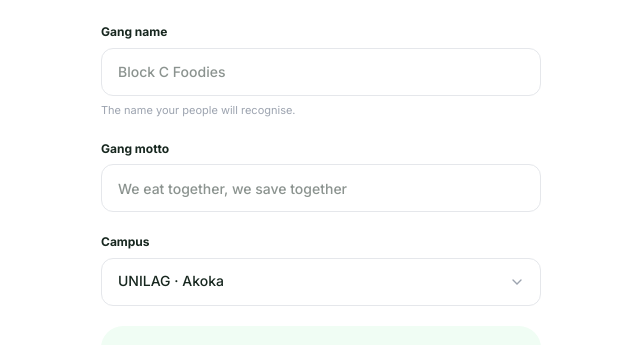
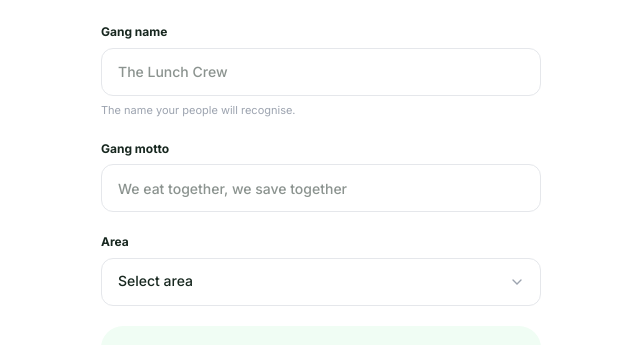
Before and after one commit to fredddyy/chopdrop, a Next.js app: page /pools/create in a window 1280 px wide. Shown: the part 275-620 px from the top of the page, without its empty margins (319-959 px from the left). Built offline with nearby package versions, Linux system fonts and the light colour scheme.

Commit message:
fix: universal copy — remove campus/student/UNILAG, works for offices, estates, any group

```diff
--- a/src/app/account/page.tsx
+++ b/src/app/account/page.tsx
@@ -156,7 +156,7 @@ export default function AccountPage() {
       {/* ── Savings card (dark forest) ── */}
       <div className="px-5 mt-5">
         <div className="p-5 rounded-[22px]" style={{ background: "#1C1C1E" }}>
-          <p className="text-[10px] font-extrabold uppercase tracking-[0.15em]" style={{ color: "#E84C3D" }}>This semester · Your earned value</p>
+          <p className="text-[10px] font-extrabold uppercase tracking-[0.15em]" style={{ color: "#E84C3D" }}>Your earned value</p>
           <p className="text-[36px] font-extrabold tabular-nums leading-none mt-2 text-white" style={{ fontFamily: "'Bricolage Grotesque', sans-serif", letterSpacing: "-2px" }}>{fp(totalSaved)} saved</p>
           <p className="text-[14px] font-bold mt-2 text-white">Same appetite. Smarter spending.</p>
           <p className="text-[11px] mt-1" style={{ color: "var(--subdued)" }}>Food discounts compared with individual prices. Your wallet credit is separate.</p>
--- a/src/app/api/stores/route.ts
+++ b/src/app/api/stores/route.ts
@@ -148,7 +148,7 @@ export async function GET(request: NextRequest) {
       topItems,
       distanceKm: distanceKm !== null ? Math.round(distanceKm * 10) / 10 : null,
       walkMinutes,
-      deliveryEstimate: walkMinutes !== null ? `${walkMinutes} min walk` : "Campus pickup",
+      deliveryEstimate: walkMinutes !== null ? `${walkMinutes} min walk` : "Pickup nearby",
       rating: ratingBase,
       orderCount: orderBase,
     };
--- a/src/app/discover/page.tsx
+++ b/src/app/discover/page.tsx
@@ -224,7 +224,7 @@ export default function DiscoverPage() {
             style={{ background: "#1C1C1E", color: "white" }}
           >
             <svg width="10" height="10" viewBox="0 0 24 24" fill="none" stroke="currentColor" strokeWidth="2.5" strokeLinecap="round"><circle cx="12" cy="12" r="3" /><path d="M12 2v4M12 18v4M2 12h4M18 12h4" /></svg>
-            {userArea || "UNILAG"} · {userAddress?.split(",")[0] || "Set location"}
+            {userArea || "Your area"} · {userAddress?.split(",")[0] || "Set location"}
           </button>
           <Link href="/rewards" className="flex items-center gap-1 h-[30px] px-3 rounded-full text-[11px] font-bold" style={{ background: "#1C1C1E", color: "white" }}>
             280 pts
@@ -391,7 +391,7 @@ export default function DiscoverPage() {
                   {/* Pickup location */}
                   <div className="flex items-center gap-1.5 mt-2.5 text-[11px]" style={{ color: "var(--subdued)" }}>
                     <svg width="12" height="12" viewBox="0 0 24 24" fill="none" stroke="currentColor" strokeWidth="2" strokeLinecap="round"><path d="M21 10c0 7-9 13-9 13s-9-6-9-13a9 9 0 0 1 18 0z" /><circle cx="12" cy="10" r="3" /></svg>
-                    {userArea ? `${userArea} pickup` : "Campus pickup"}
+                    {userArea ? `${userArea} pickup` : "Pickup nearby"}
                   </div>
                   {/* Social proof — avatar circles */}
                   {featured.fill.joined >= 2 && (
@@ -451,7 +451,7 @@ export default function DiscoverPage() {
                         </div>
                         <div className="flex items-center gap-1 mt-1.5 text-[10px]" style={{ color: "var(--text-muted)" }}>
                           <svg width="10" height="10" viewBox="0 0 24 24" fill="none" stroke="currentColor" strokeWidth="2" strokeLinecap="round"><path d="M21 10c0 7-9 13-9 13s-9-6-9-13a9 9 0 0 1 18 0z" /><circle cx="12" cy="10" r="3" /></svg>
-                          {userArea ? `${userArea} pickup` : "Campus pickup"}
+                          {userArea ? `${userArea} pickup` : "Pickup nearby"}
                         </div>
                       </div>
                     </Link>
--- a/src/app/ops/settings/page.tsx
+++ b/src/app/ops/settings/page.tsx
@@ -50,8 +50,8 @@ const SETTING_GROUPS: SettingGroup[] = [
     description: "Pickup and delivery configuration",
     settings: [
       {
-        key: "campus-pickup",
-        label: "Campus pickup enabled",
+        key: "pickup-enabled",
+        label: "Pickup enabled",
         type: "toggle",
         defaultValue: "true",
       },
--- a/src/app/orders/page.tsx
+++ b/src/app/orders/page.tsx
@@ -42,7 +42,7 @@ export default function OrdersPage() {
         <div className="flex items-center gap-2">
           <svg width="20" height="20" viewBox="0 0 24 24" fill="none" stroke="var(--coral)" strokeWidth="2" strokeLinecap="round" strokeLinejoin="round"><path d="M9 5H7a2 2 0 0 0-2 2v12a2 2 0 0 0 2 2h10a2 2 0 0 0 2-2V7a2 2 0 0 0-2-2h-2M9 5a2 2 0 0 0 2 2h2a2 2 0 0 0 2-2M9 5a2 2 0 0 1 2-2h2a2 2 0 0 1 2 2" /></svg>
           <div>
-            <p className="text-[10px] font-extrabold uppercase tracking-[0.15em]" style={{ color: "var(--coral)", lineHeight: "130%" }}>Student · Activity</p>
+            <p className="text-[10px] font-extrabold uppercase tracking-[0.15em]" style={{ color: "var(--coral)", lineHeight: "130%" }}>Activity</p>
             <span className="text-[18px] font-extrabold tracking-[-0.03em] leading-none" style={{ color: "#1C1C1E", fontFamily: "'Bricolage Grotesque', sans-serif" }}>My Activity</span>
           </div>
         </div>
--- a/src/app/pools/create/page.tsx
+++ b/src/app/pools/create/page.tsx
@@ -11,7 +11,7 @@ export default function CreateGangPage() {
   const [creating, setCreating] = useState(false);
   const [gangName, setGangName] = useState("");
   const [motto, setMotto] = useState("");
-  const [campus, setCampus] = useState("UNILAG · Akoka");
+  const [campus, setCampus] = useState("");
   const [waLink, setWaLink] = useState("");
 
   return (
@@ -70,7 +70,7 @@ export default function CreateGangPage() {
             type="text"
             value={gangName}
             onChange={(e) => setGangName(e.target.value)}
-            placeholder="Block C Foodies"
+            placeholder="The Lunch Crew"
             className="w-full h-[48px] px-4 rounded-[12px] text-[14px] font-medium outline-none"
             style={{ background: "var(--card)", color: "#17271F", border: "1px solid var(--border)" }}
           />
@@ -90,9 +90,9 @@ export default function CreateGangPage() {
           />
         </div>
 
-        {/* ── Campus ── */}
+        {/* ── Area ── */}
         <div className="mt-5">
-          <label className="text-[12px] font-bold block mb-1.5" style={{ color: "#17271F" }}>Campus</label>
+          <label className="text-[12px] font-bold block mb-1.5" style={{ color: "#17271F" }}>Area</label>
           <div className="relative">
             <select
               value={campus}
@@ -100,11 +100,14 @@ export default function CreateGangPage() {
               className="w-full h-[48px] px-4 rounded-[12px] text-[14px] font-medium outline-none appearance-none cursor-pointer"
               style={{ background: "var(--card)", color: "#17271F", border: "1px solid var(--border)" }}
             >
-              <option>UNILAG · Akoka</option>
-              <option>LASU · Ojo</option>
-              <option>OAU · Ile-Ife</option>
-              <option>UI · Ibadan</option>
-              <option>FUTA · Akure</option>
+              <option value="">Select area</option>
+              <option>Ikeja</option>
+              <option>Lekki</option>
+              <option>Victoria Island</option>
+              <option>Yaba</option>
+              <option>Surulere</option>
+              <option>Ajah</option>
+              <option>Ikoyi</option>
             </select>
             <svg width="16" height="16" viewBox="0 0 24 24" fill="none" stroke="var(--text-muted)" strokeWidth="2" strokeLinecap="round" className="absolute right-4 top-1/2 -translate-y-1/2 pointer-events-none"><path d="m6 9 6 6 6-6" /></svg>
           </div>
--- a/src/app/pools/page.tsx
+++ b/src/app/pools/page.tsx
@@ -42,7 +42,7 @@ export default function GangsPage() {
           <svg width="28" height="25" viewBox="0 0 35 32" fill="none" stroke="#17271F" strokeWidth="1.4" strokeLinecap="round" className="mb-3"><path d="M24.035 30.7V27.366c0-1.768-.702-3.464-1.953-4.714a6.667 6.667 0 0 0-4.714-1.953H7.367a6.667 6.667 0 0 0-4.714 1.953A6.667 6.667 0 0 0 .7 27.366V30.7M24.035.912a6.667 6.667 0 0 1 3.6 2.374 6.667 6.667 0 0 1 0 8.16 6.667 6.667 0 0 1-3.6 2.373M34.036 30.699V27.366a6.667 6.667 0 0 0-1.398-4.08 6.667 6.667 0 0 0-3.602-2.387M19.035 7.366a6.667 6.667 0 1 1-13.335 0 6.667 6.667 0 0 1 13.335 0z" /></svg>
           <h3 className="text-[20px] font-extrabold" style={{ fontFamily: "'Bricolage Grotesque', sans-serif", color: "#17271F" }}>Start your crew.</h3>
           <p className="text-[13px] mt-1 leading-[155%]" style={{ color: "#17271F", opacity: 0.7 }}>
-            Roommates, coursemates, late-night foodies — give your table a name and bring them together.
+            Friends, neighbours, colleagues — your regular food crew.
           </p>
           <Link href="/pools/create" className="mt-4 h-[44px] rounded-full flex items-center justify-between px-5 text-[14px] font-bold text-white press-feedback" style={{ background: "var(--coral)" }}>
             <span>Create a gang</span>
--- a/src/app/store/[id]/page.tsx
+++ b/src/app/store/[id]/page.tsx
@@ -164,7 +164,7 @@ export default function StorePage() {
           <svg width="18" height="18" viewBox="0 0 24 24" fill="none" stroke="var(--text)" strokeWidth="2.5" strokeLinecap="round"><path d="m15 18-6-6 6-6" /></svg>
         </button>
         <div className="text-center">
-          <p className="text-[10px] font-extrabold uppercase tracking-[0.15em]" style={{ color: "var(--coral)", lineHeight: "130%" }}>Campus Kitchens</p>
+          <p className="text-[10px] font-extrabold uppercase tracking-[0.15em]" style={{ color: "var(--coral)", lineHeight: "130%" }}>Local Kitchens</p>
           <p className="text-[14px] font-extrabold" style={{ color: "#1C1C1E", fontFamily: "'Bricolage Grotesque', sans-serif" }}>A kitchen your people trust</p>
         </div>
         <button className="w-9 h-9 rounded-full flex items-center justify-center" style={{ background: "var(--sand)" }}>
@@ -236,7 +236,7 @@ export default function StorePage() {
               {/* Pickup */}
               <div className="flex items-center gap-1.5 mt-2.5 text-[11px]" style={{ color: "var(--subdued)" }}>
                 <svg width="11" height="11" viewBox="0 0 24 24" fill="none" stroke="currentColor" strokeWidth="2" strokeLinecap="round"><path d="M21 10c0 7-9 13-9 13s-9-6-9-13a9 9 0 0 1 18 0z" /><circle cx="12" cy="10" r="3" /></svg>
-                Campus pickup
+                Pickup nearby
               </div>
               {/* Social proof */}
               <div className="flex items-center gap-2 mt-3">
@@ -408,7 +408,7 @@ export default function StorePage() {
       {/* ── Trust copy ── */}
       <div className="px-5 mt-8 mb-4">
         <p className="text-[11px] leading-[155%]" style={{ color: "var(--text-muted)" }}>
-          Campus pickup only · Pickup instructions are on every order. Wait for the vendor&apos;s ready alert before you set off.
+          Pickup only · Pickup instructions are on every order. Wait for the vendor&apos;s ready alert before you set off.
         </p>
       </div>
 
--- a/src/app/wallet/page.tsx
+++ b/src/app/wallet/page.tsx
@@ -53,7 +53,7 @@ export default function WalletPage() {
         <div className="rounded-[22px] p-5" style={{ background: "#1C1C1E" }}>
           <p className="text-[10px] font-extrabold uppercase tracking-[0.15em]" style={{ color: "#E84C3D" }}>Available store credit</p>
           <p className="text-[44px] font-extrabold tabular-nums leading-none mt-2" style={{ fontFamily: "'Bricolage Grotesque', sans-serif", letterSpacing: "-2px", color: "white" }}>{fp(balance)}</p>
-          <p className="text-[13px] mt-2" style={{ color: "var(--subdued)" }}>Earned on campus. Spent on food.</p>
+          <p className="text-[13px] mt-2" style={{ color: "var(--subdued)" }}>Earned locally. Spent on food.</p>
           <p className="text-[11px] mt-1" style={{ color: "var(--subdued)", opacity: 0.7 }}>Meal credit, not cash. Use it on ChopDrop meals.</p>
         </div>
       </div>
```
Also changed, not shown: src/app/product/[id]/page.tsx (+5 -5 lines), src/app/request-sent/[id]/page.tsx (+4 -4 lines).
